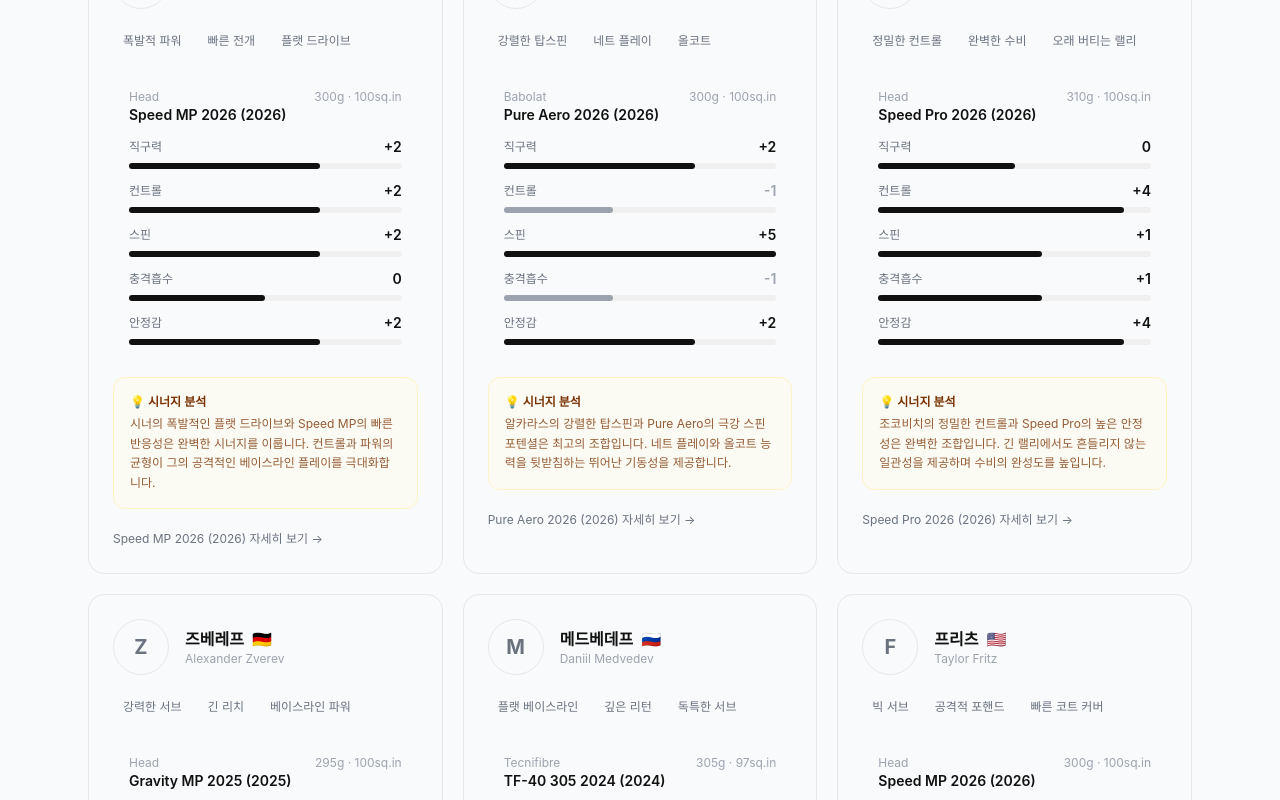
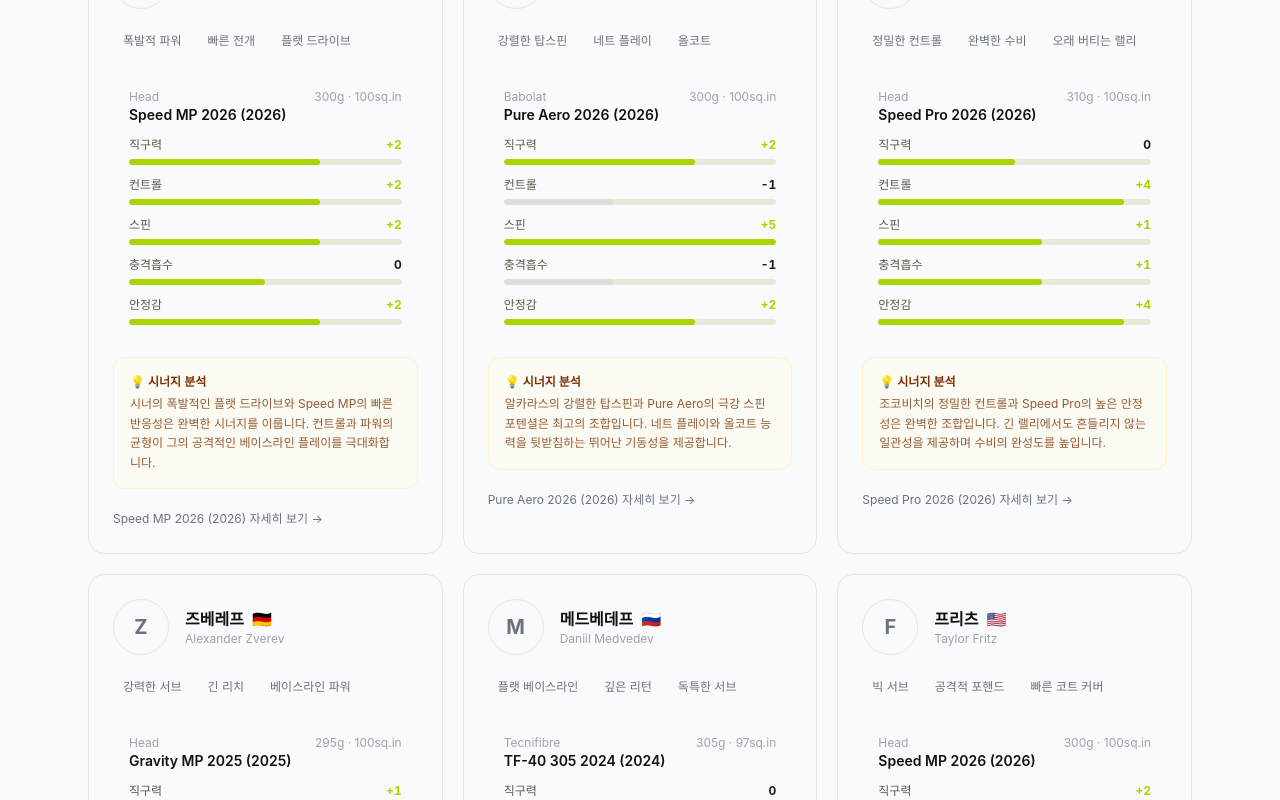
Before and after one commit to infoseoulrave-cell/tennis-platform-new, a Next.js app: page / in a window 1280 px wide. Shown: the part 1820-2620 px from the top of the page. Built offline with nearby package versions, Linux system fonts and the light colour scheme; no server answers; the database is empty; a web font is replaced by a local one.

Commit message:
fix: match radar chart and axis bars style to original racketlab design
- Radar: #A8D400 lime green fill/stroke, #E8E8D8 grid, axis score labels
- Bars: #A8D400 positive, #ddd negative, #E8E8D8 track background

```diff
--- a/src/components/axis-bars.tsx
+++ b/src/components/axis-bars.tsx
@@ -2,14 +2,12 @@
 
 const AXES: (keyof Scores)[] = ["power", "control", "spin", "comfort", "stability"];
 
+const ACTIVE_COLOR = "#A8D400";
+const NEGATIVE_COLOR = "#dddddd";
+const TRACK_COLOR = "#E8E8D8";
+
 function scoreToPercent(score: number): number {
   return ((score + 5) / 10) * 100;
-}
-
-function scoreColor(score: number): string {
-  if (score >= 3) return "#111";
-  if (score >= 0) return "#111";
-  return "#9ca3af";
 }
 
 export function AxisBars({
@@ -25,20 +23,28 @@
         const score = scores[axis];
         const pct = scoreToPercent(score);
         const sign = score > 0 ? "+" : "";
+        const barColor = score >= 0 ? ACTIVE_COLOR : NEGATIVE_COLOR;
+        const scoreColor = score > 0 ? ACTIVE_COLOR : "#1a1a1a";
+
         return (
           <div key={axis}>
             <div className="flex justify-between items-center mb-1.5">
-              <span className="text-xs text-[var(--color-text-secondary)]">{AXIS_LABELS[axis]}</span>
-              <span className="text-sm font-semibold" style={{ color: scoreColor(score) }}>
-                {sign}{score}
+              <span className="text-xs" style={{ color: "#5A5A4A" }}>
+                {AXIS_LABELS[axis]}
+              </span>
+              <span
+                className="w-7 text-xs text-right font-bold tabular-nums"
+                style={{ color: scoreColor }}
+              >
+                {sign}{typeof score === "number" ? Math.round(score) : score}
               </span>
             </div>
-            <div className="h-1.5 bg-[#f0f0f0] rounded-full">
+            <div className="flex-1 h-1.5 rounded-full overflow-hidden" style={{ backgroundColor: TRACK_COLOR }}>
               <div
                 className="h-full rounded-full transition-all duration-500"
                 style={{
                   width: `${pct}%`,
-                  backgroundColor: scoreColor(score),
+                  backgroundColor: barColor,
                 }}
               />
             </div>
--- a/src/components/radar-chart.tsx
+++ b/src/components/radar-chart.tsx
@@ -16,8 +16,11 @@
 
 const AXES: (keyof Scores)[] = ["power", "control", "spin", "comfort", "stability"];
 
+const ACTIVE_COLOR = "#A8D400";
+const GRID_COLOR = "#E8E8D8";
+const LABEL_COLOR = "#5A5A4A";
+
 function scoreToFraction(score: number): number {
-  // score: -5 to +5 → 0 to 1
   return (score + 5) / 10;
 }
 
@@ -37,9 +40,9 @@
 export function RadarChart({
   scores,
   compareScores,
-  size = 160,
+  size = 220,
   className = "",
-  color = "#111",
+  color = ACTIVE_COLOR,
   compareColor = "#9ca3af",
 }: {
   scores: Scores;
@@ -53,28 +56,34 @@
   const cy = size / 2;
   const r = size * 0.38;
 
-  const gridLevels = [0.25, 0.5, 0.75, 1];
+  const gridLevels = [0, 0.5, 1];
 
   return (
-    <svg viewBox={`0 0 ${size} ${size}`} className={className} style={{ width: size, height: size }}>
+    <svg
+      width={size}
+      height={size}
+      viewBox={`0 0 ${size} ${size}`}
+      className={className}
+    >
       {/* Grid rings */}
-      {gridLevels.map((level) => (
+      {gridLevels.map((level, li) => (
         <polygon
           key={level}
           points={AXES.map((_, i) => {
-            const p = getPoint(cx, cy, r, i, level);
+            const p = getPoint(cx, cy, r, i, level === 0 ? 0.001 : level);
             return `${p.x},${p.y}`;
           }).join(" ")}
           fill="none"
-          stroke="#e5e7eb"
-          strokeWidth={level === 1 ? 1 : 0.5}
+          stroke={GRID_COLOR}
+          strokeWidth={li === gridLevels.length - 1 ? 1 : 0.5}
+          strokeDasharray={li === 1 ? "3,3" : undefined}
         />
       ))}
 
       {/* Axis lines */}
       {AXES.map((_, i) => {
         const p = getPoint(cx, cy, r, i, 1);
-        return <line key={i} x1={cx} y1={cy} x2={p.x} y2={p.y} stroke="#f0f0f0" strokeWidth={0.5} />;
+        return <line key={i} x1={cx} y1={cy} x2={p.x} y2={p.y} stroke={GRID_COLOR} strokeWidth={0.5} />;
       })}
 
       {/* Compare polygon */}
@@ -93,35 +102,50 @@
       <polygon
         points={polygon(scores, cx, cy, r)}
         fill={color}
-        fillOpacity={0.06}
+        fillOpacity={0.2}
         stroke={color}
-        strokeWidth={1.5}
+        strokeWidth={2}
       />
 
       {/* Data dots */}
       {AXES.map((axis, i) => {
         const p = getPoint(cx, cy, r, i, scoreToFraction(scores[axis]));
-        return <circle key={i} cx={p.x} cy={p.y} r={2.5} fill={color} />;
+        return <circle key={i} cx={p.x} cy={p.y} r={3} fill={color} />;
       })}
 
-      {/* Labels */}
+      {/* Axis labels + score */}
       {AXES.map((axis, i) => {
-        const labelR = r + 16;
+        const labelR = r + 18;
         const angle = (Math.PI * 2 * i) / 5 - Math.PI / 2;
         const lx = cx + labelR * Math.cos(angle);
         const ly = cy + labelR * Math.sin(angle);
+        const score = scores[axis];
+        const sign = score > 0 ? "+" : "";
+        const scoreColor = score > 0 ? color : "#aaaaaa";
+
         return (
+          <g key={i}>
             <text
-            key={i}
               x={lx}
-            y={ly}
+              y={ly - 6}
               textAnchor="middle"
+              className="text-[10px] fill-[#5A5A4A]"
               dominantBaseline="middle"
-            fontSize={10}
-            fill="#666"
+              style={{ fill: LABEL_COLOR, fontSize: 10 }}
             >
               {AXIS_LABELS[axis]}
             </text>
+            <text
+              x={lx}
+              y={ly + 7}
+              textAnchor="middle"
+              className="text-[10px] font-bold"
+              dominantBaseline="middle"
+              style={{ fill: scoreColor, fontSize: 10, fontWeight: "bold" }}
+            >
+              {sign}{score.toFixed ? score.toFixed(0) : score}
+            </text>
+          </g>
         );
       })}
     </svg>
```
Lines whose indentation alone changed are shown as unchanged.
